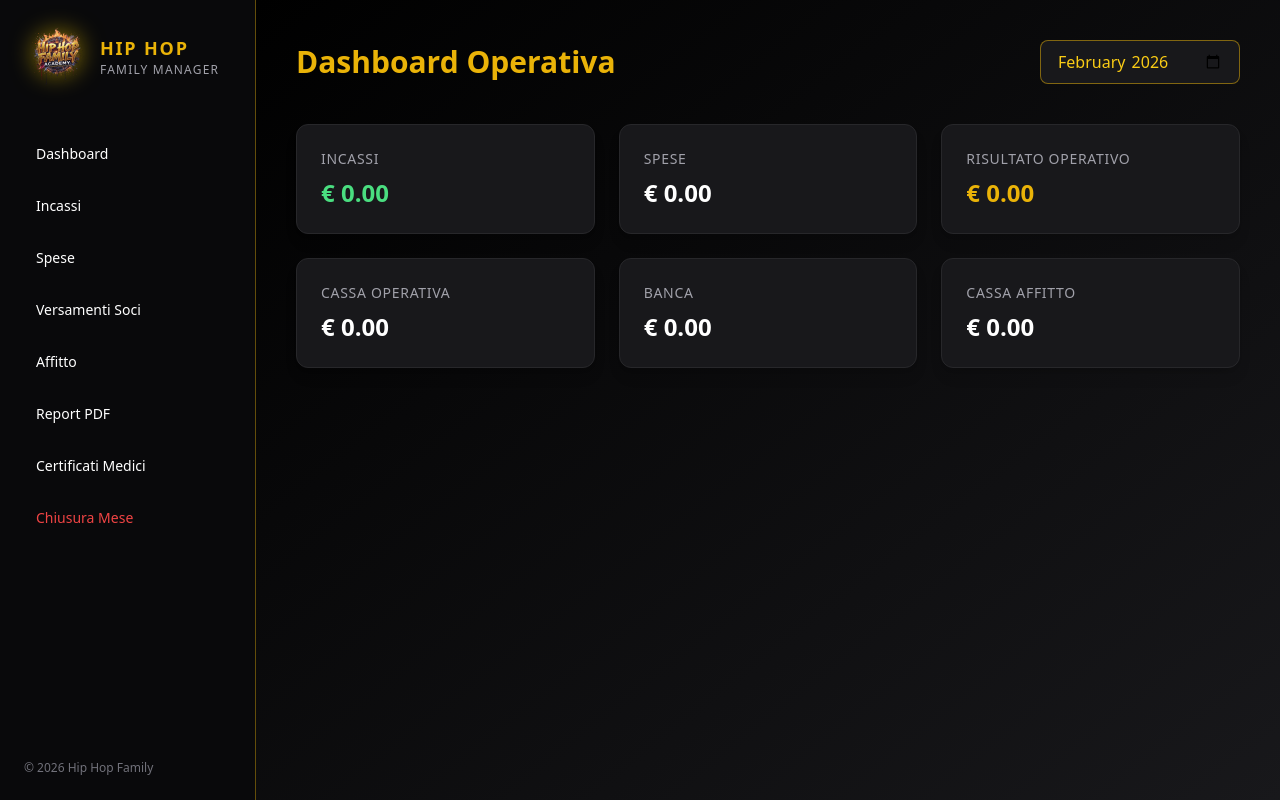
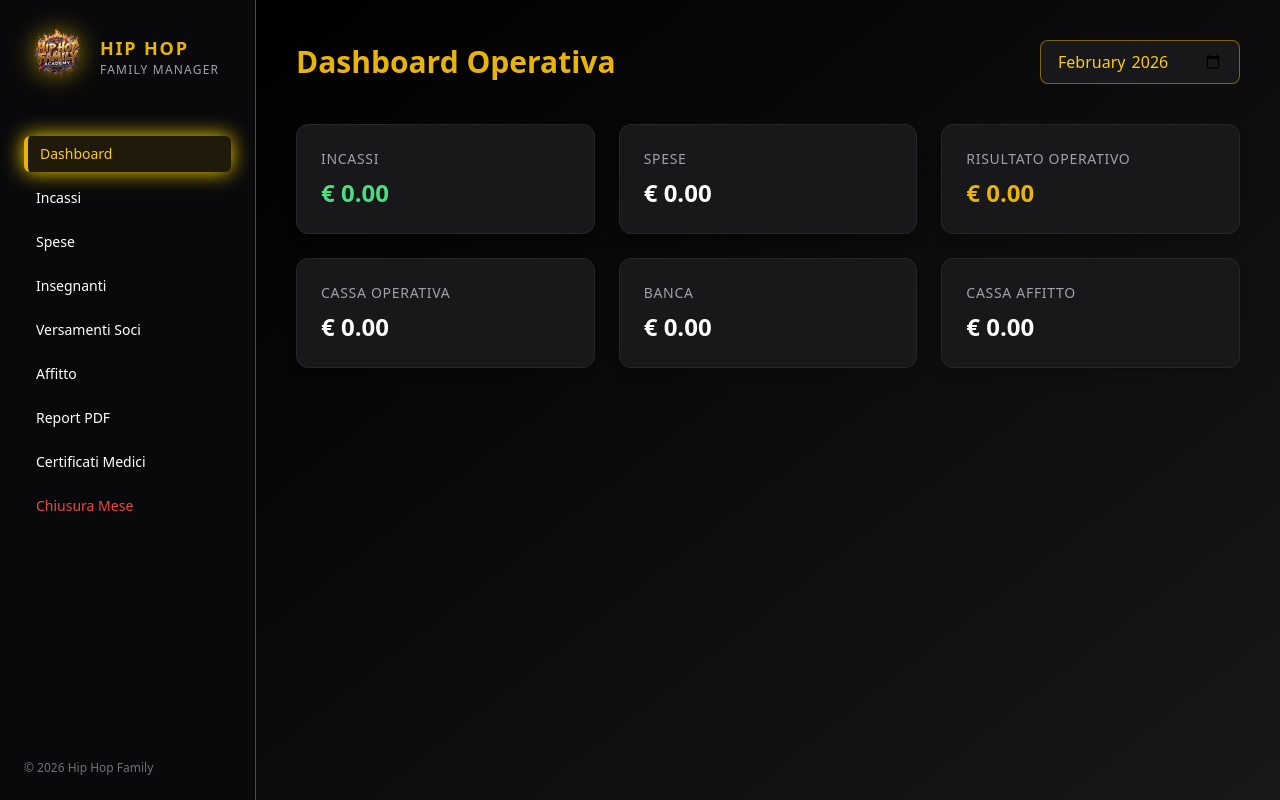
Before and after one commit to pben74-droid/hiphop-manager, a Next.js app: page / in a window 1280 px wide. Built offline with nearby package versions, Linux system fonts and the light colour scheme; no server answers; the database is empty.

Commit message:
Update layout.tsx

```diff
--- a/app/layout.tsx
+++ b/app/layout.tsx
@@ -1,16 +1,16 @@
+"use client";
+
 import "./globals.css";
 import Link from "next/link";
-
-export const metadata = {
-  title: "Hip Hop Family Manager",
-  description: "Gestionale Interno",
-};
+import { usePathname } from "next/navigation";
 
 export default function RootLayout({
   children,
 }: {
   children: React.ReactNode;
 }) {
+  const pathname = usePathname();
+
   return (
     <html lang="it">
       <body className="bg-black text-white">
@@ -38,16 +38,17 @@ export default function RootLayout({
             </div>
 
             {/* MENU */}
-            <nav className="flex flex-col gap-4 text-sm font-medium">
+            <nav className="flex flex-col gap-2 text-sm font-medium">
 
-              <MenuLink href="/" label="Dashboard" />
-              <MenuLink href="/incassi" label="Incassi" />
-              <MenuLink href="/spese" label="Spese" />
-              <MenuLink href="/versamenti" label="Versamenti Soci" />
-              <MenuLink href="/affitto" label="Affitto" />
-              <MenuLink href="/report" label="Report PDF" />
-              <MenuLink href="/certificati" label="Certificati Medici" />
-              <MenuLink href="/chiusura" label="Chiusura Mese" red />
+              <MenuLink href="/" label="Dashboard" pathname={pathname} />
+              <MenuLink href="/incassi" label="Incassi" pathname={pathname} />
+              <MenuLink href="/spese" label="Spese" pathname={pathname} />
+              <MenuLink href="/insegnanti" label="Insegnanti" pathname={pathname} />
+              <MenuLink href="/versamenti" label="Versamenti Soci" pathname={pathname} />
+              <MenuLink href="/affitto" label="Affitto" pathname={pathname} />
+              <MenuLink href="/report" label="Report PDF" pathname={pathname} />
+              <MenuLink href="/certificati" label="Certificati Medici" pathname={pathname} />
+              <MenuLink href="/chiusura" label="Chiusura Mese" pathname={pathname} red />
 
             </nav>
 
@@ -72,20 +73,29 @@ export default function RootLayout({
 function MenuLink({
   href,
   label,
+  pathname,
   red = false,
 }: {
   href: string;
   label: string;
+  pathname: string;
   red?: boolean;
 }) {
+  const active = pathname === href;
+
   return (
     <Link
       href={href}
       className={`
-        px-3 py-2 rounded-md transition
-        ${red
-          ? "text-red-500 hover:bg-red-500/10 hover:text-red-400"
-          : "hover:bg-yellow-500/10 hover:text-yellow-500"
+        px-3 py-2 rounded-md transition-all duration-200
+        ${
+          red
+            ? active
+              ? "bg-red-600/20 text-red-400 border-l-4 border-red-500"
+              : "text-red-500 hover:bg-red-500/10 hover:text-red-400"
+            : active
+            ? "bg-yellow-500/10 text-yellow-400 border-l-4 border-yellow-500 shadow-gold"
+            : "hover:bg-yellow-500/10 hover:text-yellow-500"
         }
       `}
     >
```
